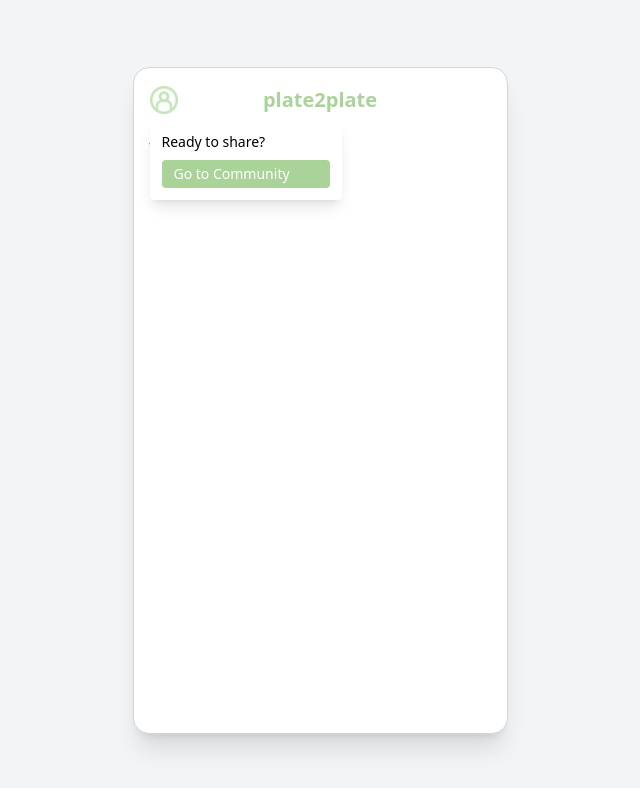
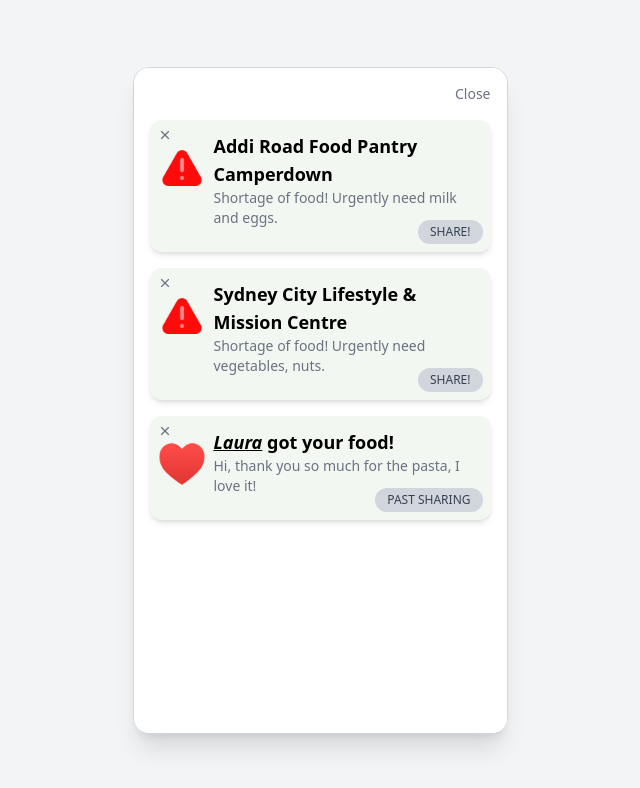
Before and after one commit to jennify1/plate2plate-app, a React (Vite) app: page /login in a window 1280 px wide. Both pictures are taken after a click on the button "Toggle notifications". Shown: the top 788 px of the page, without its empty margins (320-960 px from the left). Built offline with nearby package versions, Linux system fonts and the light colour scheme.

Commit message:
Fix: added header and fixed notifications

```diff
--- a/src/App.jsx
+++ b/src/App.jsx
@@ -3,19 +3,20 @@
 import { LoginPage } from './pages/LoginPage';
 import { CommunityPage } from './pages/CommunityPage';
 import { DonationsPage } from './pages/DonationsPage';
-import { NotificationsPage } from './pages/NotificationsPage';
 import { Routes, Route} from 'react-router-dom';
+import { SharingPage } from './pages/SharingPage';
 
 
 function App() {
   return (
     <Routes>
-      <Route path="/" element={<LoginPage />} />
+      <Route path="/" element={<HomePage />} />
       <Route path="/login" element={<LoginPage />} />
-      <Route path="/home" element={<HomePage />} />
+      {/* <Route path="/home" element={<HomePage />} /> */}
       <Route path="/community" element={<CommunityPage />} />
       <Route path="/donations" element={<DonationsPage />} />
-      <Route path="/notifications" element={<NotificationsPage />} />
+      {/* <Route path="/notifications" element={<NotificationsPage />} /> */}
+      <Route path="/sharing" element={<SharingPage />} />
     </Routes>
 
   )
--- /dev/null
+++ b/src/components/Footer.jsx
@@ -0,0 +1,14 @@
+import { Link } from "react-router-dom";
+import { Home } from "lucide-react"; // or use any other icon library/image
+export const Footer = () => {
+  return (
+    <footer className="w-full px-4 py-2 border-t text-center text-gray-500 text-sm bg-white">
+      <div className="flex justify-center py-2">
+        <Link to="/" className="flex flex-col items-center text-gray-600 hover:text-blue-600">
+          <Home className="w-6 h-6" />
+          <span className="text-xs mt-1">Home</span>
+        </Link>
+      </div>
+    </footer>
+  );
+};
--- a/src/components/Header.jsx
+++ b/src/components/Header.jsx
@@ -1,19 +1,13 @@
-import React from 'react'
-import HeaderIcon from '../assets/HeaderIcon.png'
-import { useState } from 'react'
-import { Link } from 'react-router-dom'
+import React from 'react';
+import HeaderIcon from '../assets/HeaderIcon.png';
 
-export const Header = () => {
-  const [showDropdown, setShowDropdown] = useState(false);
-
-  const toggleDropdown = () => setShowDropdown(!showDropdown);
-
+export const Header = ({ toggleNotifications }) => {
   return (
     <header className="relative flex items-center h-10 mt-3">
       <button
-        onClick={toggleDropdown}
+        onClick={toggleNotifications}
         className="absolute left-4 w-7 h-7"
-        aria-label="Toggle info dropdown"
+        aria-label="Toggle notifications"
       >
         <img
           src={HeaderIcon}
@@ -25,18 +19,6 @@
       <h1 className="mx-auto text-xl font-semibold text-[#AAD399]">
         plate2plate
       </h1>
-
-      {showDropdown && (
-        <div className="absolute top-10 left-4 w-48 p-3 rounded shadow-lg bg-white text-black text-sm z-10 space-y-2">
-          <p>Ready to share?</p>
-          <Link
-            to="/community"
-            className="block px-3 py-1 bg-[#AAD399] text-white rounded hover:bg-[#8bbc7c] transition"
-          >
-            Go to Community
-          </Link>
-        </div>
-      )}
     </header>
   );
 };
--- /dev/null
+++ b/src/components/NotificationsPage.jsx
@@ -0,0 +1,45 @@
+import React from 'react';
+import Card from './notifications/Card';
+
+const NotificationPage = ({ onClose }) => {
+  return (
+    <div className="flex flex-col h-full">
+      <button
+        onClick={onClose}
+        className="self-end text-sm text-gray-500 hover:text-gray-700 mb-4"
+      >
+        Close
+      </button>
+
+      <div className="space-y-4">
+        <Card
+          type="alert"
+          title="Addi Road Food Pantry Camperdown"
+          subtitle="Shortage of food! Urgently need milk and eggs."
+          button="SHARE!"
+        />
+        <Card
+          type="alert"
+          title="Sydney City Lifestyle & Mission Centre"
+          subtitle="Shortage of food! Urgently need vegetables, nuts."
+          button="SHARE!"
+        />
+        <Card
+          type="success"
+          title={
+            <>
+              <u>
+                <em>Laura</em>
+              </u>{' '}
+              got your food!
+            </>
+          }
+          subtitle="Hi, thank you so much for the pasta, I love it!"
+          button="PAST SHARING"
+        />
+      </div>
+    </div>
+  );
+};
+
+export default NotificationPage;
--- a/src/components/PhoneFrame.jsx
+++ b/src/components/PhoneFrame.jsx
@@ -1,14 +1,35 @@
-// components/PhoneFrame.jsx
+import { useState } from "react";
 import { Header } from "./Header";
+import NotificationsPage from "./NotificationsPage";
+import { Footer } from "./Footer";
+
 const PhoneFrame = ({ children }) => {
+  const [showNotifications, setShowNotifications] = useState(false);
+
   return (
     <div className="flex justify-center items-center min-h-screen bg-gray-100 p-4">
-      <div className="w-[375px] h-[667px] bg-white rounded-2xl shadow-xl overflow-hidden border border-gray-300">
-        <Header />
-        {/* Main content */}
-        <div className="h-[calc(100%-2.5rem)] overflow-y-auto p-4">
+      <div className="w-[375px] h-[667px] bg-white rounded-2xl shadow-xl border border-gray-300 relative flex flex-col overflow-hidden">
+        {/* Header at top */}
+        <div className="shrink-0 w-full">
+          <Header toggleNotifications={() => setShowNotifications((prev) => !prev)} />
+        </div>
+
+        {/* Scrollable main content */}
+        <div className="flex-1 overflow-y-auto p-4 w-full">
           {children}
         </div>
+
+        {/* Footer at bottom */}
+        <div className="shrink-0 w-full">
+          <Footer />
+        </div>
+
+        {/* Full-screen overlay inside phone */}
+        {showNotifications && (
+          <div className="absolute inset-0 bg-white z-10 p-4 overflow-auto">
+            <NotificationsPage onClose={() => setShowNotifications(false)} />
+          </div>
+        )}
       </div>
     </div>
   );
--- a/src/pages/HomePage.jsx
+++ b/src/pages/HomePage.jsx
@@ -11,28 +11,34 @@
 export const HomePage = () => {
   return (
     <PhoneFrame>
-      <TopBar />
+
       <br />
-      <div className="flex flex-col items-center ">
+      <div className="flex flex-col items-center mt-10">
+        <Link to="/donations">
         <HomeOption
-          title="TO SHARE!"
-          subtitle="I have food to share"
+          title="Donate"
+          subtitle="Be the Solution"
           icon={ShareIcon}
         />
+        </Link>
         <br />
         <br />
+        <Link to="/sharing">
         <HomeOption
-          title="Sharing~"
-          subtitle="Track delivery progress"
+          title="Sharing"
+          subtitle="Plate to a Plate"
           icon={TrackingIcon}
         />
+        </Link>
         <br />
         <br />
+        <Link to="/community">
         <HomeOption
           title="Community"
           subtitle="See the Difference"
           icon={CommunityIcon}
         />
+        </Link>
 
       </div>
 
--- a/src/pages/LoginPage.jsx
+++ b/src/pages/LoginPage.jsx
@@ -1,9 +1,86 @@
+// import PhoneFrame from "../components/PhoneFrame";
+// export const LoginPage = () => {
+//   return (
+//     <PhoneFrame>
+//       <h1 className="text-xl font-bold">Welcome</h1>
+//       <p className="text-gray-600">Login here</p>
+//     </PhoneFrame>
+//   );
+// };
+import { useState } from "react";
+import { useNavigate } from "react-router-dom";
 import PhoneFrame from "../components/PhoneFrame";
+import logo from "../assets/plate2platelogo.jpeg"; // adjust if needed
+
 export const LoginPage = () => {
+  const [username, setUsername] = useState("");
+  const [password, setPassword] = useState("");
+  const [error, setError] = useState("");
+  const navigate = useNavigate();
+
+  const handleSubmit = (e) => {
+    e.preventDefault();
+
+    if (username === "admin" && password === "password123") {
+      setError("");
+      navigate("/home"); // ✅ Redirect here
+    } else {
+      setError("Invalid credentials");
+    }
+  };
+
   return (
     <PhoneFrame>
-      <h1 className="text-xl font-bold">Welcome</h1>
-      <p className="text-gray-600">Login here</p>
+      <div className="flex flex-col items-center justify-center min-h-full">
+        <img
+          src={logo}
+          alt="Plate2Plate Logo"
+          className="w-60 h-60 object-contain mb-6"
+        />
+
+        <form onSubmit={handleSubmit} className="w-full max-w-sm">
+          <div className="mb-4">
+            <label className="block text-gray-700 mb-1" htmlFor="username">
+              Username
+            </label>
+            <input
+              id="username"
+              type="text"
+              value={username}
+              onChange={(e) => setUsername(e.target.value)}
+              className="w-full border border-gray-300 rounded px-3 py-2"
+              required
+            />
+          </div>
+
+          <div className="mb-4">
+            <label className="block text-gray-700 mb-1" htmlFor="password">
+              Password
+            </label>
+            <input
+              id="password"
+              type="password"
+              value={password}
+              onChange={(e) => setPassword(e.target.value)}
+              className="w-full border border-gray-300 rounded px-3 py-2"
+              required
+            />
+          </div>
+
+          {error && (
+            <div className="text-red-500 text-sm mb-2">{error}</div>
+          )}
+
+          <button
+            type="submit"
+            className="w-full bg-green-400 text-white py-2 rounded hover:bg-green-500 transition"
+          >
+            Log In
+          </button>
+        </form>
+      </div>
     </PhoneFrame>
   );
 };
+
+// export default LoginPage;
--- a/src/pages/NotificationsPage.jsx
+++ /dev/null
@@ -1,42 +0,0 @@
-import PhoneFrame from '../components/PhoneFrame';
-import { Link } from 'react-router-dom';
-import React from 'react';
-import Card from '../components/notifications/Card';
-
-export const NotificationsPage = () => {
-  return (
-    <PhoneFrame>
-      <div className='min-h-screen bg-white flex flex-col justify-between'>
-        <div className='px-4 pt-6'>
-          <div className='mt-6 space-y-4'>
-            <Card
-              type='alert'
-              title='Addi Road Food Pantry Camperdown'
-              subtitle='Shortage of food! Urgently need milk and eggs.'
-              button='SHARE!'
-            />
-            <Card
-              type='alert'
-              title='Sydney City Lifestyle & Mission Centre'
-              subtitle='Shortage of food! Urgently need vegetables, nuts.'
-              button='SHARE!'
-            />
-            <Card
-              type='success'
-              title={
-                <>
-                  <u>
-                    <em>Laura</em>
-                  </u>{' '}
-                  got your food!
-                </>
-              }
-              subtitle='Hi, thank you so much for the pasta, I love it!'
-              button='PAST SHARING'
-            />
-          </div>
-        </div>
-      </div>
-    </PhoneFrame>
-  );
-};
--- /dev/null
+++ b/src/pages/SharingPage.jsx
@@ -0,0 +1,17 @@
+import React from 'react';
+import PhoneFrame from '../components/PhoneFrame';
+
+export const SharingPage = () => {
+  return (
+    <PhoneFrame>
+      <div className="flex flex-col items-center justify-center h-full text-center text-gray-600">
+        <h1 className="text-2xl font-semibold mb-4 text-[#AAD399]">
+          🚧 Work In Progress 🚧
+        </h1>
+        <p className="text-sm max-w-xs">
+          We're working hard to bring this feature to life. Check back soon!
+        </p>
+      </div>
+    </PhoneFrame>
+  );
+};
```
Also changed, not shown: src/assets/plate2platelogo.jpeg (added).
